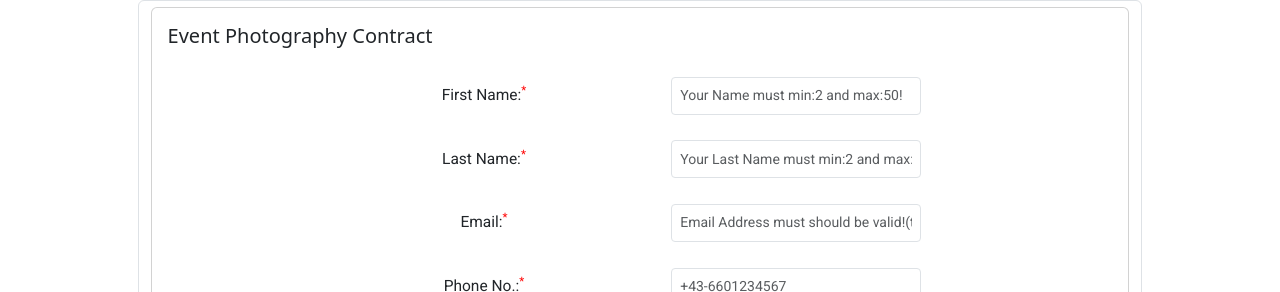
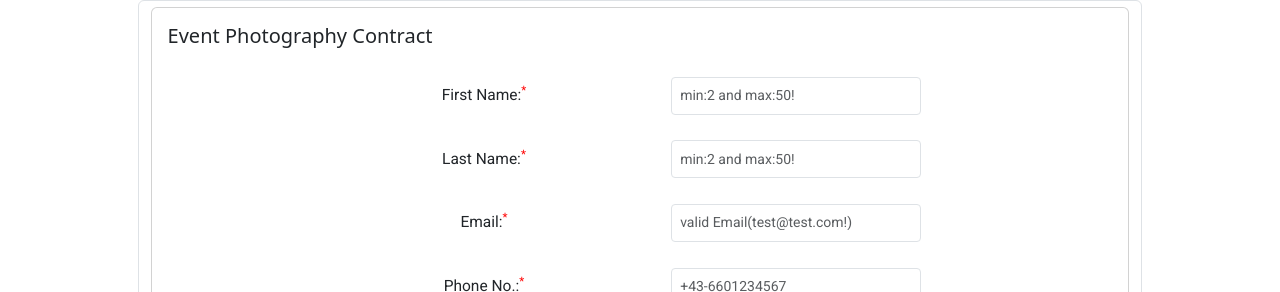
Before and after one commit to Emessieben/Photograph-Project, an Angular app: page /contact in a window 1280 px wide. Shown: the part 352-644 px from the top of the page. Built offline with nearby package versions, Linux system fonts and the light colour scheme; a web font is replaced by a local one.

Commit message:
placeholder changed

```diff
--- a/src/app/contact/contact.component.html
+++ b/src/app/contact/contact.component.html
@@ -23,13 +23,13 @@
                     <div class="card-text">
 
                         <label class="allLable" for="fName">First Name:<sup>*</sup></label>
-                        <input class="form-control form-control-sm" id="fName" type="text" placeholder="Your Name must min:2 and max:50!" value="First Name*" name="fName" aria-label=".form-control-sm example" formControlName="fName" required>
+                        <input class="form-control form-control-sm" id="fName" type="text" placeholder="min:2 and max:50!" value="First Name*" name="fName" aria-label=".form-control-sm example" formControlName="fName" required>
 
                         <label class="allLable" for="lName">Last Name:<sup>*</sup></label>
-                        <input class="form-control form-control-sm" type="text" placeholder="Your Last Name must min:2 and max:50!" name="lName" aria-label=".form-control-sm example" formControlName="lName" required>
+                        <input class="form-control form-control-sm" type="text" placeholder="min:2 and max:50!" name="lName" aria-label=".form-control-sm example" formControlName="lName" required>
 
                         <label class="allLable" for="email">Email:<sup>*</sup></label>
-                        <input class="form-control form-control-sm" type="email" placeholder="Email Address must should be valid!(test@test.com!)" name="email" aria-label=".form-control-sm example" formControlName="email" ngModel email="true" required>
+                        <input class="form-control form-control-sm" type="email" placeholder="valid Email(test@test.com!)" name="email" aria-label=".form-control-sm example" formControlName="email" ngModel email="true" required>
 
                         <label class="allLable" for="phone">Phone No.:<sup>*</sup></label>
                         <input class="form-control form-control-sm" type="text" placeholder="+43-6601234567" name="phone" aria-label=".form-control-sm example" formControlName="phone">
```
